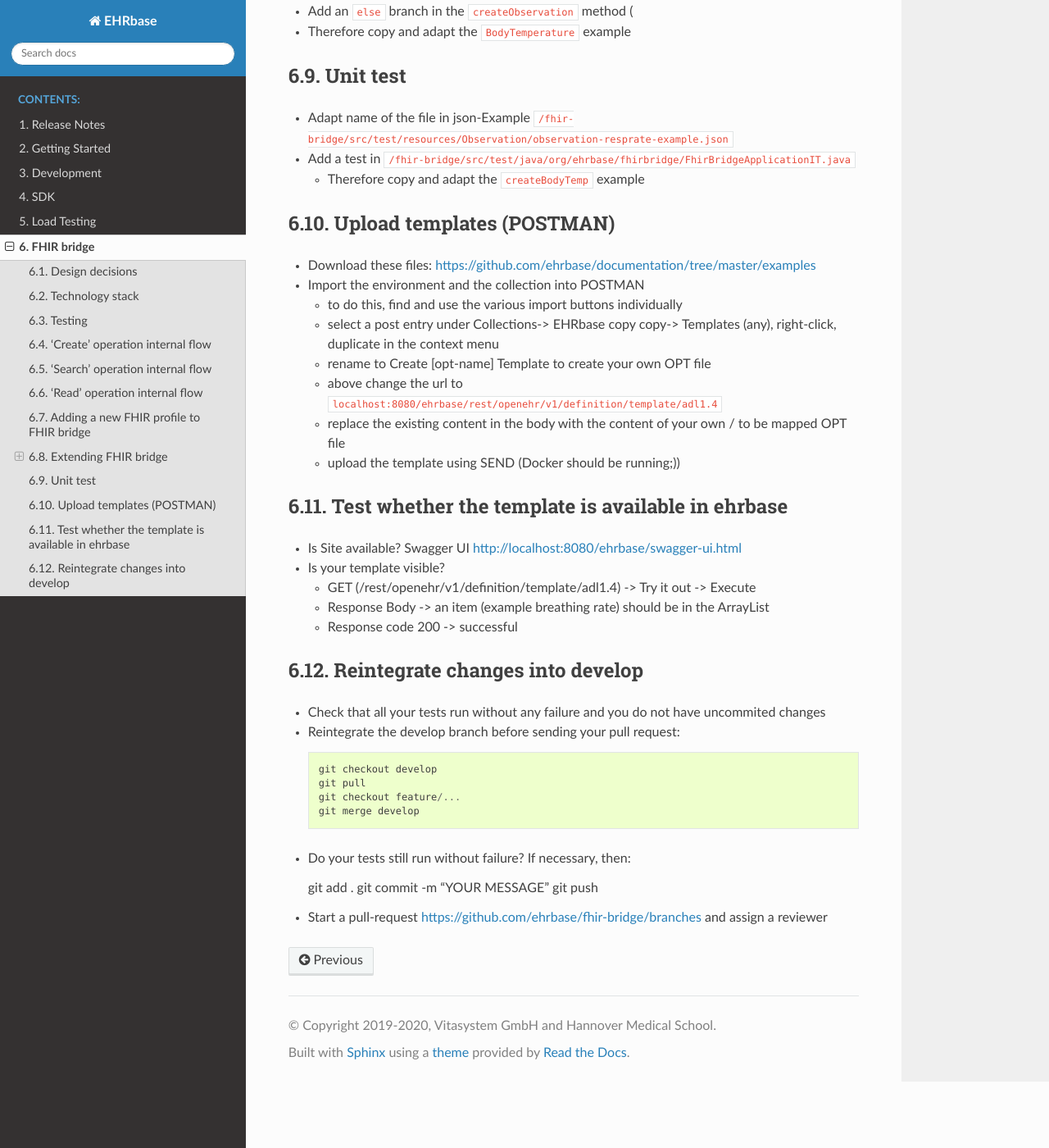
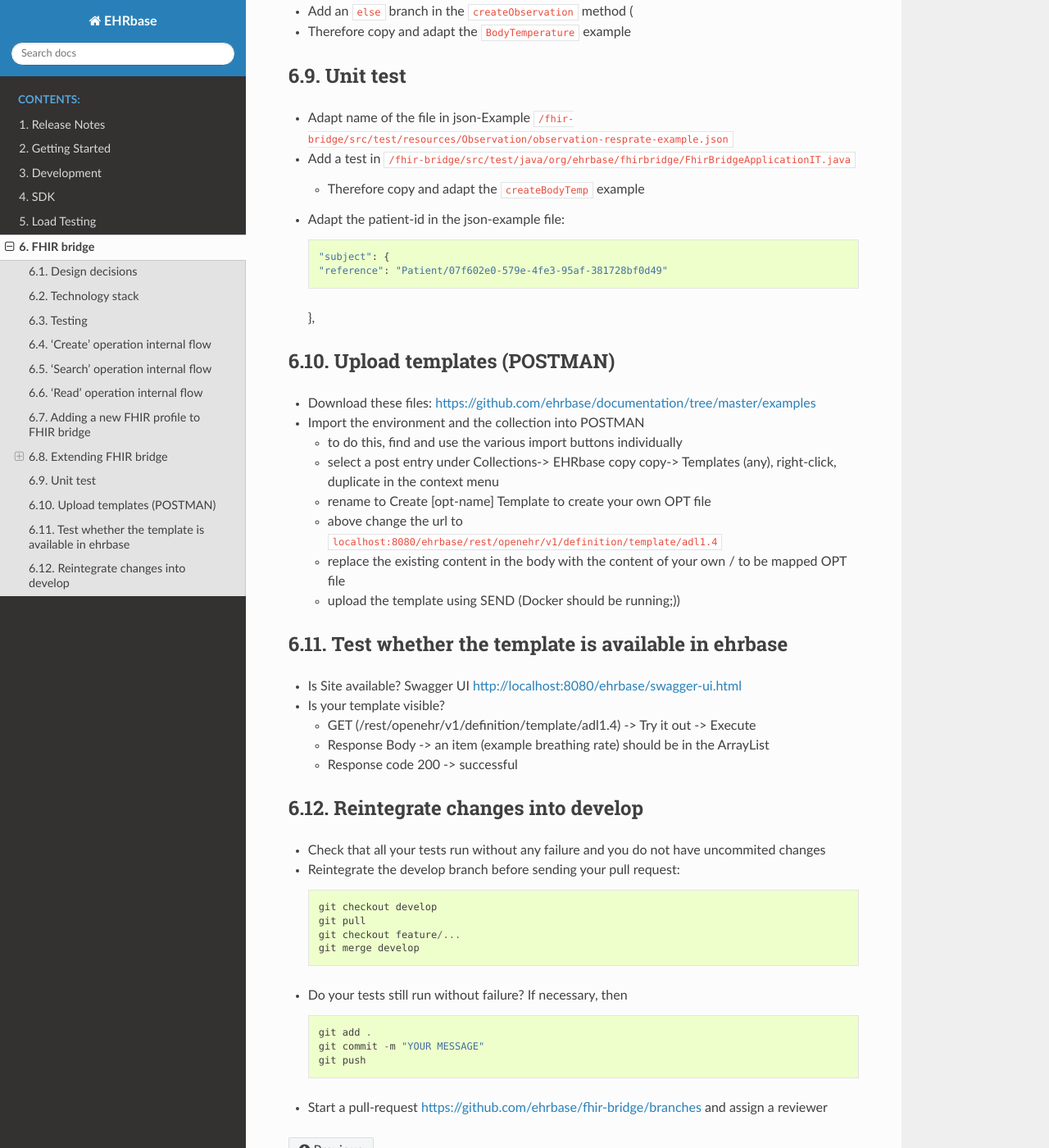
Before and after one commit to ehrbase/documentation, a Sphinx documentation site: the page built from source/06_fhir_bridge/index.rst, in a window 1280 px wide and 1400 px high, scrolled down 6866 px. Shown: the whole window at 82% size. Built offline with Sphinx 7.4.7 and the Read the Docs theme 2.0.0, drawn with Linux system fonts in a browser that asks for light colours; formulas are drawn with MathJax 3; pages that are not in the unit, such as notebooks, are missing from menus.

Commit message:
Update index.rst

```diff
--- a/source/06_fhir_bridge/index.rst
+++ b/source/06_fhir_bridge/index.rst
@@ -324,6 +324,12 @@ Unit test
 
   * Therefore copy and adapt the :code:`createBodyTemp` example
 
+* Adapt the patient-id in the json-example file::
+
+    "subject": {
+    "reference": "Patient/07f602e0-579e-4fe3-95af-381728bf0d49"
+  },
+
 Upload templates (POSTMAN)
 --------------------------
 
@@ -360,10 +366,10 @@ Reintegrate changes into develop
     git checkout feature/...
     git merge develop
 
-* Do your tests still run without failure? If necessary, then::
+* Do your tests still run without failure? If necessary, then ::
 
-  git add .
-  git commit -m "YOUR MESSAGE"
-  git push
+    git add .
+    git commit -m "YOUR MESSAGE"
+    git push
 
 * Start a pull-request https://github.com/ehrbase/fhir-bridge/branches  and assign a reviewer
```
